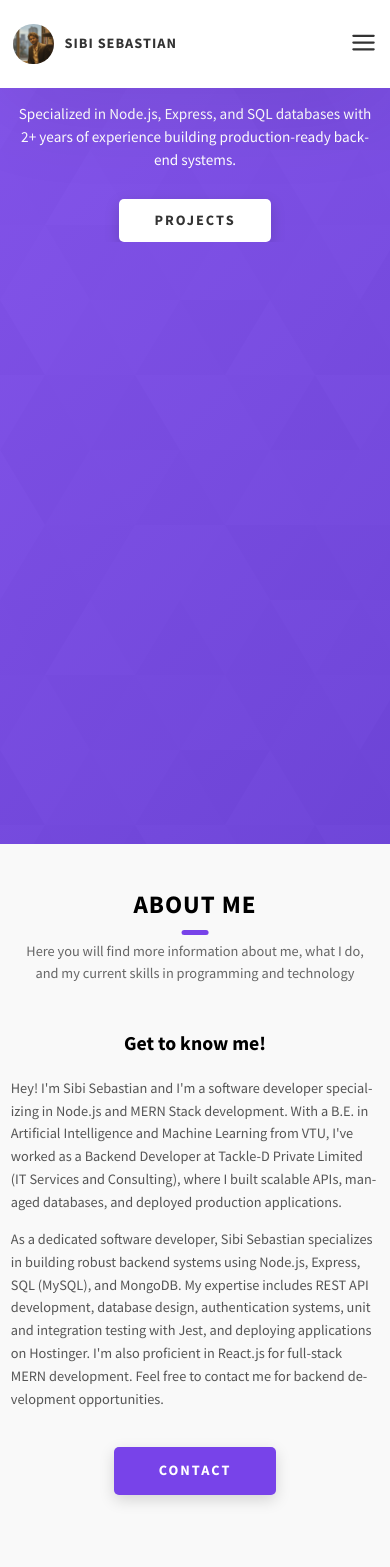
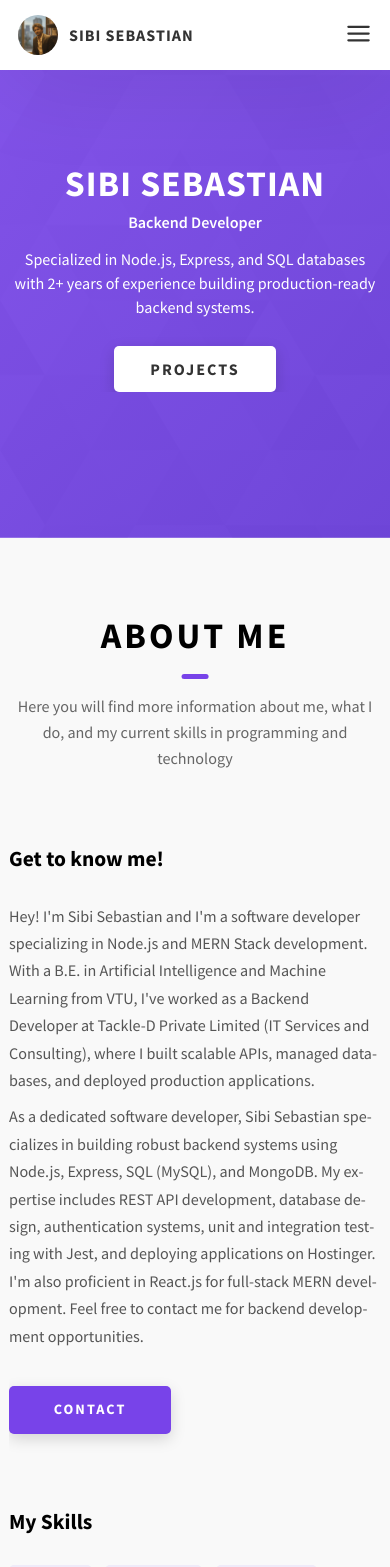
Before and after one commit to Sibi-Sebastian/devportfolio, a React (Create React App) app: page / in a window 390 px wide. Shown: the top 1567 px of the page. Built offline with nearby package versions, Linux system fonts and the light colour scheme.

Commit message:
Fix mobile view conflicts in hero section - improved responsive design and layout

```diff
--- a/src/App.css
+++ b/src/App.css
@@ -81,7 +81,7 @@ body::-webkit-scrollbar {
 }
 @media only screen and (max-width: 37.5em) {
   .main-container {
-    padding: 0 1.2rem;
+    padding: 0 1rem;
   }
 }
 
@@ -136,7 +136,8 @@ textarea {
   text-transform: uppercase;
   letter-spacing: 3px;
   text-align: center;
-  word-break: break-word;
+  line-height: 1.1;
+  margin-bottom: 1rem;
 }
 @media only screen and (max-width: 56.25em) {
   .heading-primary {
@@ -146,18 +147,18 @@ textarea {
 }
 @media only screen and (max-width: 37.5em) {
   .heading-primary {
-    font-size: 3.5rem;
+    font-size: 4rem;
     letter-spacing: 1px;
-    line-height: 1.2;
   }
 }
 
 .heading-secondary {
   font-size: 2.4rem;
   text-align: center;
-  margin-top: 1rem;
+  margin-top: 0.5rem;
   color: #fff;
   font-weight: 600;
+  line-height: 1.3;
 }
 @media only screen and (max-width: 56.25em) {
   .heading-secondary {
@@ -167,7 +168,7 @@ textarea {
 @media only screen and (max-width: 37.5em) {
   .heading-secondary {
     font-size: 1.8rem;
-    line-height: 1.3;
+    margin-top: 1rem;
   }
 }
 
@@ -216,20 +217,6 @@ textarea {
   transform: translateX(-50%);
   border-radius: 5px;
 }
-@media only screen and (max-width: 56.25em) {
-  .heading-sec__main {
-    font-size: 3.5rem;
-    letter-spacing: 2px;
-  }
-}
-@media only screen and (max-width: 37.5em) {
-  .heading-sec__main {
-    font-size: 2.8rem;
-    letter-spacing: 1px;
-    margin-bottom: 2.5rem;
-    line-height: 1.2;
-  }
-}
 @media only screen and (max-width: 37.5em) {
   .heading-sec__main::after {
     top: calc(100% + 1.2rem);
@@ -246,16 +233,9 @@ textarea {
   margin: auto;
   line-height: 1.6;
 }
-@media only screen and (max-width: 56.25em) {
-  .heading-sec__sub {
-    font-size: 1.9rem;
-  }
-}
 @media only screen and (max-width: 37.5em) {
   .heading-sec__sub {
-    font-size: 1.6rem;
-    line-height: 1.5;
-    padding: 0 1rem;
+    font-size: 1.8rem;
   }
 }
 .heading-sec__sub--lt {
@@ -289,7 +269,7 @@ textarea {
 @media only screen and (max-width: 37.5em) {
   .btn--bg {
     padding: 1.2rem 4rem;
-    font-size: 1.6rem;
+    font-size: 1.8rem;
   }
 }
 .btn--med {
@@ -316,12 +296,7 @@ textarea {
 }
 @media only screen and (max-width: 56.25em) {
   .sec-pad {
-    padding: 6rem 0;
-  }
-}
-@media only screen and (max-width: 37.5em) {
-  .sec-pad {
-    padding: 5rem 0;
+    padding: 8rem 0;
   }
 }
 
@@ -331,29 +306,17 @@ textarea {
   text-align: center;
   width: 100%;
   line-height: 1.6;
-  word-wrap: break-word;
-  overflow-wrap: break-word;
-  hyphens: auto;
-  max-width: 100%;
+  margin-bottom: 1rem;
 }
 @media only screen and (max-width: 56.25em) {
   .text-primary {
-    font-size: 1.9rem;
-    line-height: 1.5;
+    font-size: 2rem;
   }
 }
 @media only screen and (max-width: 37.5em) {
   .text-primary {
-    font-size: 1.7rem;
-    line-height: 1.4;
-    padding: 0 0.5rem;
-  }
-}
-@media only screen and (max-width: 37.5em) {
-  .text-primary {
-    font-size: 1.7rem;
+    font-size: 1.8rem;
     line-height: 1.5;
-    padding: 0 1rem;
   }
 }
 
@@ -366,18 +329,28 @@ textarea {
   background: linear-gradient(135deg, rgba(120, 67, 233, 0.9), rgba(95, 50, 212, 0.9)),
     url(../public/assets/svg/common-bg.svg);
   background-position: center;
+  background-size: cover;
   height: 100vh;
   min-height: 80rem;
   max-height: 120rem;
   position: relative;
   overflow: hidden;
   width: 100%;
+  display: flex;
+  align-items: center;
+  justify-content: center;
+}
+@media only screen and (max-width: 56.25em) {
+  .home-hero {
+    min-height: 70rem;
+    padding: 2rem 0;
+  }
 }
 @media only screen and (max-width: 37.5em) {
   .home-hero {
-    height: unset;
-    min-height: 100vh;
-    padding: 2rem 0;
+    height: auto;
+    min-height: 60rem;
+    padding: 8rem 0 6rem 0;
   }
 }
 .home-hero__socials {
@@ -392,6 +365,11 @@ textarea {
 @media only screen and (max-width: 75em) {
   .home-hero__socials {
     left: 1rem;
+  }
+}
+@media only screen and (max-width: 64em) {
+  .home-hero__socials {
+    left: 0.5rem;
   }
 }
 @media only screen and (max-width: 56.25em) {
@@ -440,40 +418,47 @@ textarea {
   padding: 0 2rem;
   box-sizing: border-box;
 }
+@media only screen and (max-width: 75em) {
+  .home-hero__content {
+    width: 90%;
+    max-width: 85rem;
+  }
+}
 @media only screen and (max-width: 56.25em) {
   .home-hero__content {
     width: 95%;
     padding: 0 1.5rem;
-    max-width: 85rem;
+    max-width: 80rem;
   }
 }
 @media only screen and (max-width: 37.5em) {
   .home-hero__content {
-    padding: 8rem 1rem 6rem 1rem;
-    margin: auto;
     position: static;
-    transform: translate(0, 0);
+    transform: none;
     width: 100%;
     max-width: 100%;
-    box-sizing: border-box;
+    padding: 0 1rem;
+    margin: 0 auto;
   }
 }
 .home-hero__info {
-  margin: 3rem auto 0 auto;
+  margin: 2rem auto 0 auto;
   max-width: 80rem;
-  width: 100%;
-  box-sizing: border-box;
 }
 @media only screen and (max-width: 37.5em) {
   .home-hero__info {
-    margin: 2rem auto 0 auto;
+    margin: 1.5rem auto 0 auto;
     max-width: 100%;
-    padding: 0 0.5rem;
   }
 }
 .home-hero__cta {
-  margin-top: 5rem;
+  margin-top: 4rem;
   text-align: center;
+}
+@media only screen and (max-width: 37.5em) {
+  .home-hero__cta {
+    margin-top: 3rem;
+  }
 }
 
 .about {
@@ -506,16 +491,6 @@ textarea {
   max-width: 60rem;
   line-height: 1.7;
   margin-bottom: 1rem;
-  word-wrap: break-word;
-  overflow-wrap: break-word;
-  hyphens: auto;
-}
-@media only screen and (max-width: 37.5em) {
-  .about__content-details-para {
-    font-size: 1.6rem;
-    line-height: 1.6;
-    max-width: 100%;
-  }
 }
 .about__content-details-para--hl {
   font-weight: 700;
@@ -805,12 +780,7 @@ textarea {
 }
 @media only screen and (max-width: 56.25em) {
   .header__content {
-    padding: 1rem 2rem;
-  }
-}
-@media only screen and (max-width: 37.5em) {
-  .header__content {
-    padding: 1rem 1rem;
+    padding: 0 2rem;
   }
 }
 .header__logo-container {
@@ -1275,33 +1245,6 @@ textarea {
   overflow-x: hidden;
 }
 
-/* Social buttons boundary protection */
-.home-hero__socials {
-  max-width: 6rem;
-  max-height: 80vh;
-  overflow: hidden;
-}
-
-/* Ensure social buttons stay within safe area */
-@media only screen and (max-width: 90em) {
-  .home-hero__socials {
-    left: 1rem;
-  }
-}
-
-@media only screen and (max-width: 75em) {
-  .home-hero__socials {
-    left: 0.5rem;
-  }
-}
-
-/* Hide social buttons on very small screens to prevent overlap */
-@media only screen and (max-width: 48em) {
-  .home-hero__socials {
-    display: none;
-  }
-}
-
 /* Ensure text doesn't break container */
 .heading-primary,
 .heading-secondary,
@@ -1314,22 +1257,6 @@ textarea {
   word-wrap: break-word;
   overflow-wrap: break-word;
   hyphens: auto;
-  max-width: 100%;
-}
-
-/* Additional mobile text improvements */
-@media only screen and (max-width: 37.5em) {
-  .heading-primary,
-  .heading-secondary,
-  .text-primary {
-    padding-left: 0.5rem;
-    padding-right: 0.5rem;
-  }
-
-  /* Ensure no text overflows on very small screens */
-  * {
-    word-break: break-word;
-  }
 }
 
 /* Responsive images and media */
@@ -1434,88 +1361,6 @@ section {
   right: 0;
 }
 
-/* Mobile-specific improvements */
-@media only screen and (max-width: 37.5em) {
-  /* Improve mobile spacing */
-  .home-hero__info {
-    margin: 2rem auto 0 auto;
-  }
-
-  .home-hero__cta {
-    margin-top: 3rem;
-  }
-
-  /* Better mobile typography */
-  .heading-sec__mb-bg {
-    margin-bottom: 6rem;
-  }
-
-  .heading-sec__mb-med {
-    margin-bottom: 5rem;
-  }
-
-  /* Improve about section mobile layout */
-  .about__content-title {
-    font-size: 2.2rem;
-    text-align: center;
-    margin-bottom: 2rem;
-  }
-
-  /* Better mobile button spacing */
-  .btn {
-    margin: 0 auto;
-    display: block;
-    text-align: center;
-    width: fit-content;
-  }
-
-  /* Improve mobile readability */
-  .about__content-details-para {
-    text-align: left;
-    margin-bottom: 1.5rem;
-  }
-
-  /* Mobile header improvements */
-  .header__content {
-    padding: 1rem 1.5rem;
-  }
-
-  .header__logo-sub {
-    font-size: 1.6rem;
-  }
-
-  /* Mobile profile image */
-  .home-hero__profile-img {
-    width: 10rem;
-    height: 10rem;
-    margin-bottom: 1rem;
-  }
-}
-/* Final safety net for all absolutely positioned elements */
-.home-hero [class*="absolute"],
-.home-hero__socials,
-.home-hero__mouse-scroll-cont,
-.home-hero__content {
-  max-width: 100vw;
-  box-sizing: border-box;
-}
-
-/* Ensure social buttons never overlap with main content */
-@media only screen and (min-width: 56.26em) and (max-width: 75em) {
-  .home-hero__content {
-    margin-left: 3rem; /* Give space for social buttons */
-  }
-}
-
-/* Additional mobile safety */
-@media only screen and (max-width: 48em) {
-  .home-hero__content {
-    margin-left: 0;
-    width: 100%;
-    padding: 0 1rem;
-  }
-}
-
 /* Prevent any element from creating horizontal scroll */
 * {
   max-width: 100%;
@@ -1525,14 +1370,3 @@ img, video, iframe, embed, object, canvas, svg {
   max-width: 100% !important;
   height: auto;
 }
-
-/* Container query fallback for very wide screens */
-@media only screen and (min-width: 140rem) {
-  .main-container {
-    max-width: 130rem;
-  }
-
-  .home-hero__socials {
-    left: calc((100vw - 130rem) / 2 + 2rem);
-  }
-}
```
